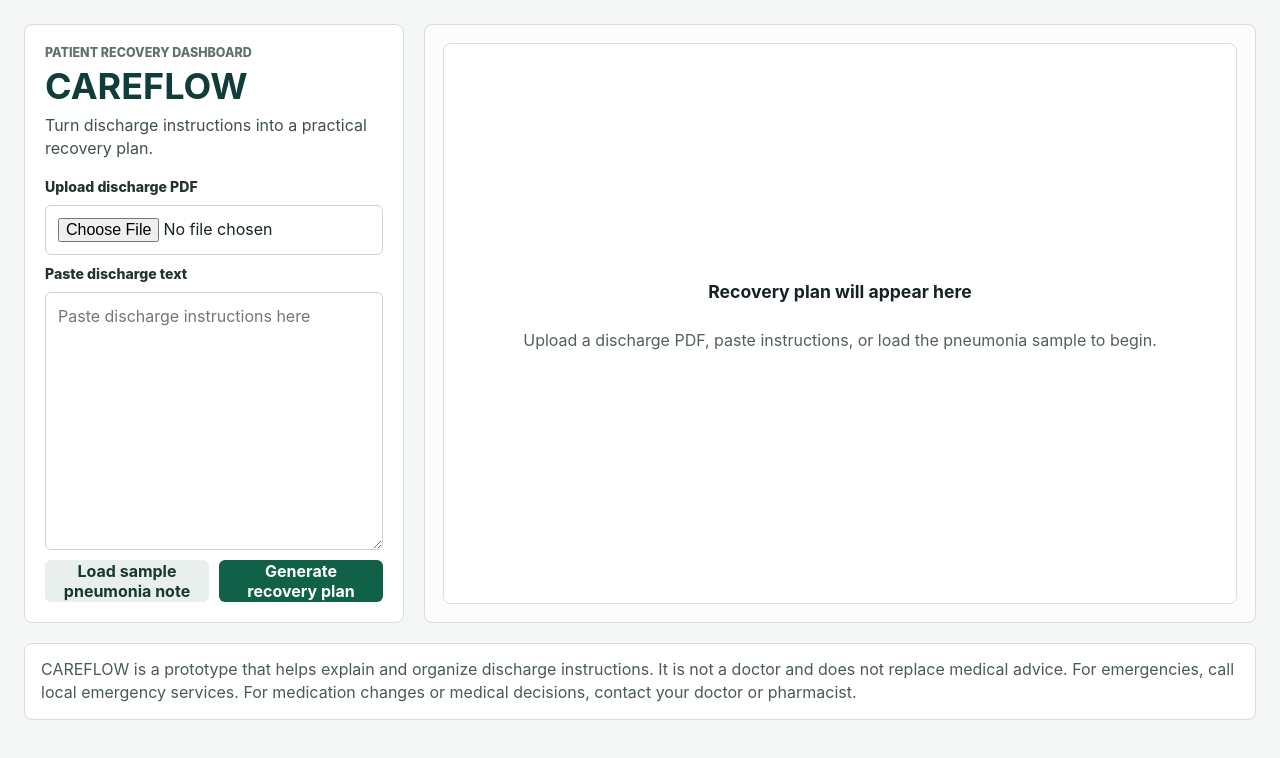
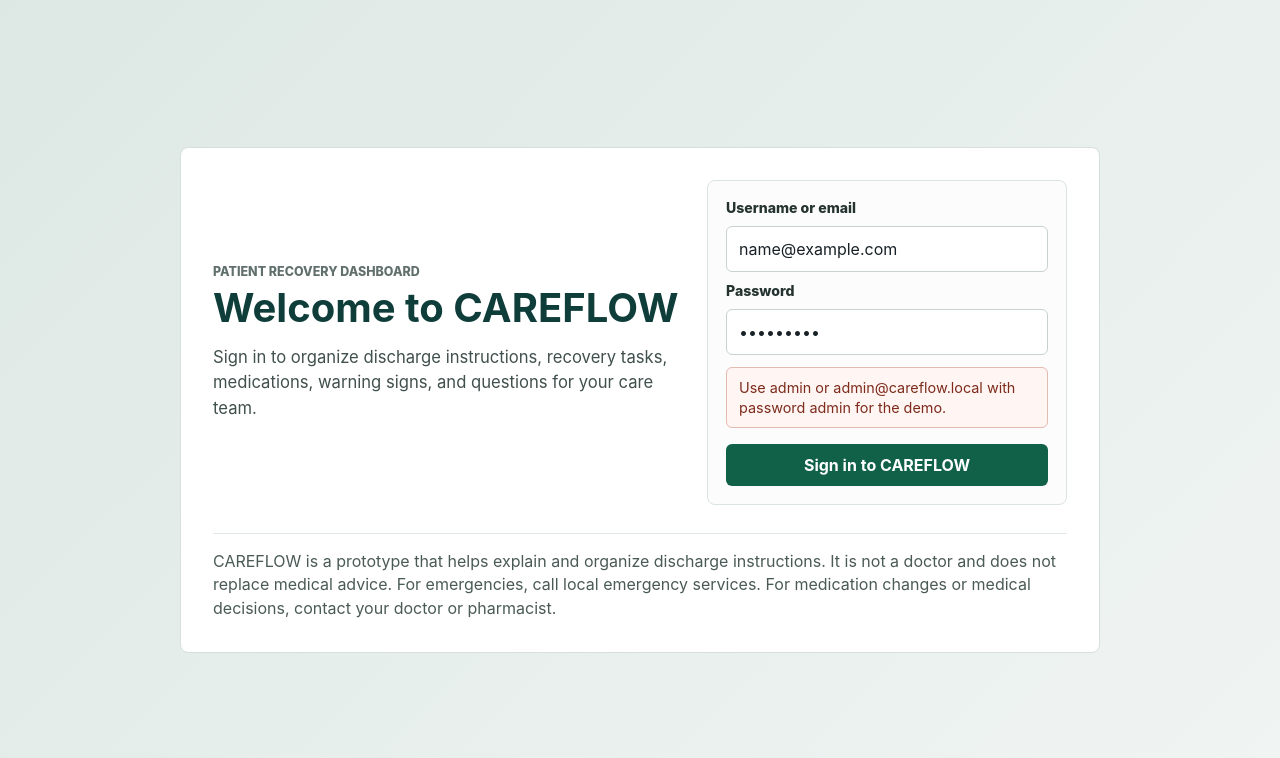
Before and after one commit to iraklisp98/NoteAI, a React (Vite) app in the folder apps/patient/: page / in a window 1280 px wide. Both pictures are taken after typing "name@example.com", "Sample123" into the empty fields and a click on the button "Sign in to CAREFLOW". Shown: the top 758 px of the page. Built offline with nearby package versions, Linux system fonts and the light colour scheme.

Commit message:
added default user
Entire-Checkpoint: 28eddfe2e7da

```diff
--- a/apps/patient/src/App.jsx
+++ b/apps/patient/src/App.jsx
@@ -8,9 +8,17 @@ import RecoveryChat from './components/RecoveryChat.jsx';
 
 const DISCLAIMER =
   'CAREFLOW is a prototype that helps explain and organize discharge instructions. It is not a doctor and does not replace medical advice. For emergencies, call local emergency services. For medication changes or medical decisions, contact your doctor or pharmacist.';
+const DEMO_USER = {
+  username: 'admin',
+  email: 'admin@careflow.local',
+  password: 'admin'
+};
 
 export default function App() {
   const [isSignedIn, setIsSignedIn] = useState(false);
+  const [loginIdentifier, setLoginIdentifier] = useState('');
+  const [loginPassword, setLoginPassword] = useState('');
+  const [loginError, setLoginError] = useState('');
   const [plan, setPlan] = useState(null);
   const [errorMessage, setErrorMessage] = useState('');
   const [isGenerating, setIsGenerating] = useState(false);
@@ -72,9 +80,26 @@ export default function App() {
     void requestRecoveryPlan(buildFormPayload());
   }
 
+  function handleLogin(event) {
+    event.preventDefault();
+
+    const normalizedIdentifier = loginIdentifier.trim().toLowerCase();
+    const isDemoIdentifier =
+      normalizedIdentifier === DEMO_USER.username ||
+      normalizedIdentifier === DEMO_USER.email;
+
+    if (isDemoIdentifier && loginPassword === DEMO_USER.password) {
+      setLoginError('');
+      setIsSignedIn(true);
+      return;
+    }
+
+    setLoginError('Use admin or admin@careflow.local with password admin for the demo.');
+  }
+
   if (!isSignedIn) {
     return (
-      <main className="login-shell">
+      <main key="login" className="login-shell">
         <section className="login-panel" aria-labelledby="login-title">
           <div className="login-copy">
             <p className="eyebrow">Patient recovery dashboard</p>
@@ -88,28 +113,35 @@ export default function App() {
           <form
             className="login-form"
             aria-label="Patient login"
-            onSubmit={(event) => {
-              event.preventDefault();
-              setIsSignedIn(true);
-            }}
+            onSubmit={handleLogin}
           >
-            <label htmlFor="login-email">Email address</label>
+            <label htmlFor="login-identifier">Username or email</label>
             <input
-              id="login-email"
-              name="email"
-              type="email"
-              autoComplete="email"
-              placeholder="patient@example.com"
+              id="login-identifier"
+              name="identifier"
+              type="text"
+              autoComplete="username"
+              placeholder="Enter username or email"
+              value={loginIdentifier || ''}
+              onChange={(event) => setLoginIdentifier(event.target.value)}
             />
 
-            <label htmlFor="login-code">Access code</label>
+            <label htmlFor="login-password">Password</label>
             <input
-              id="login-code"
-              name="access-code"
+              id="login-password"
+              name="password"
               type="password"
-              autoComplete="one-time-code"
-              placeholder="Enter your code"
+              autoComplete="current-password"
+              placeholder="Enter password"
+              value={loginPassword || ''}
+              onChange={(event) => setLoginPassword(event.target.value)}
             />
+
+            {loginError ? (
+              <p className="login-error" role="alert">
+                {loginError}
+              </p>
+            ) : null}
 
             <button type="submit" className="primary-button">
               Sign in to CAREFLOW
@@ -125,7 +157,7 @@ export default function App() {
   }
 
   return (
-    <main className="app-shell">
+    <main key="app" className="app-shell">
       <section className="input-panel" aria-labelledby="app-title">
         <div className="brand-row">
           <p className="eyebrow">Patient recovery dashboard</p>
--- a/apps/patient/src/styles.css
+++ b/apps/patient/src/styles.css
@@ -126,6 +126,17 @@ li + li {
 
 .login-form button {
   margin-top: 6px;
+}
+
+.login-error {
+  margin: 2px 0 0;
+  border: 1px solid #e4bbb0;
+  border-radius: 6px;
+  background: #fff5f2;
+  color: #7d2b1c;
+  padding: 10px 12px;
+  font-size: 0.9rem;
+  line-height: 1.35;
 }
 
 .login-disclaimer {
```
Also changed, not shown: 2 other files (tests, documents, lock files or other folders).
